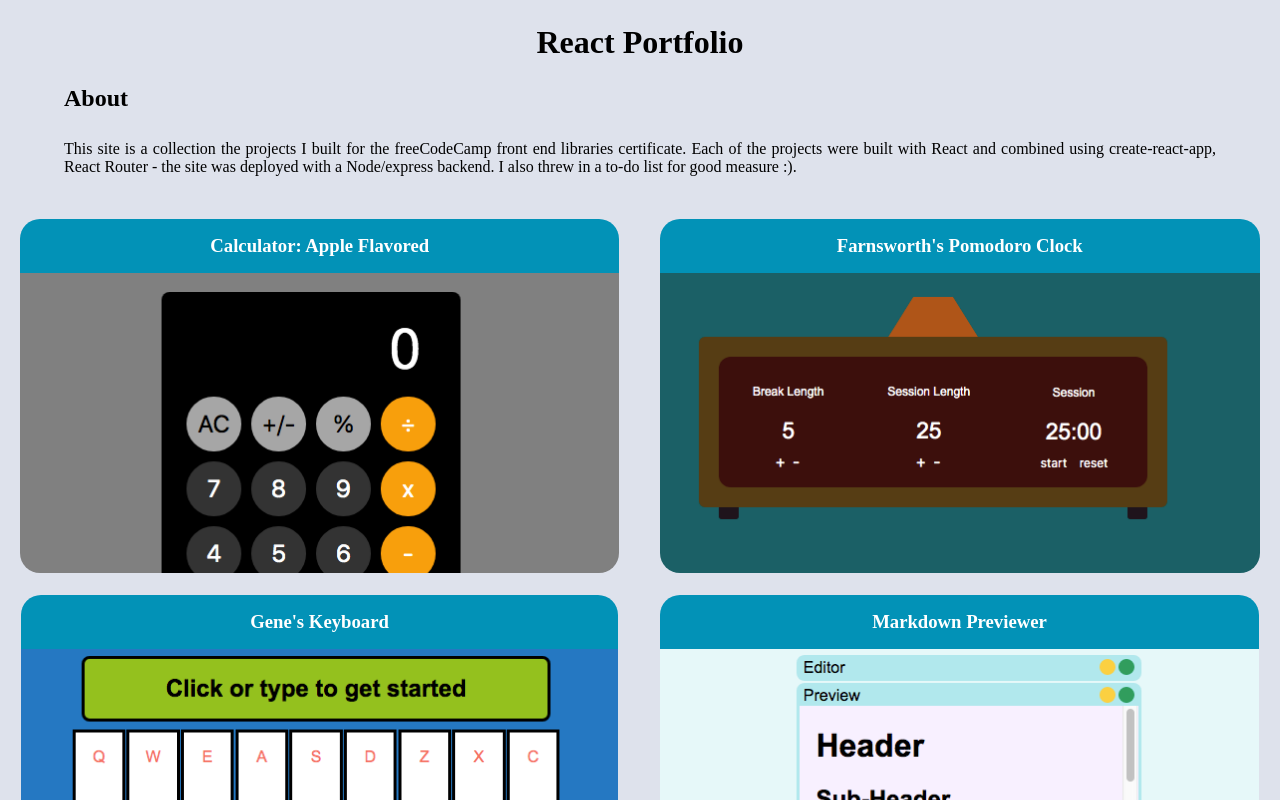
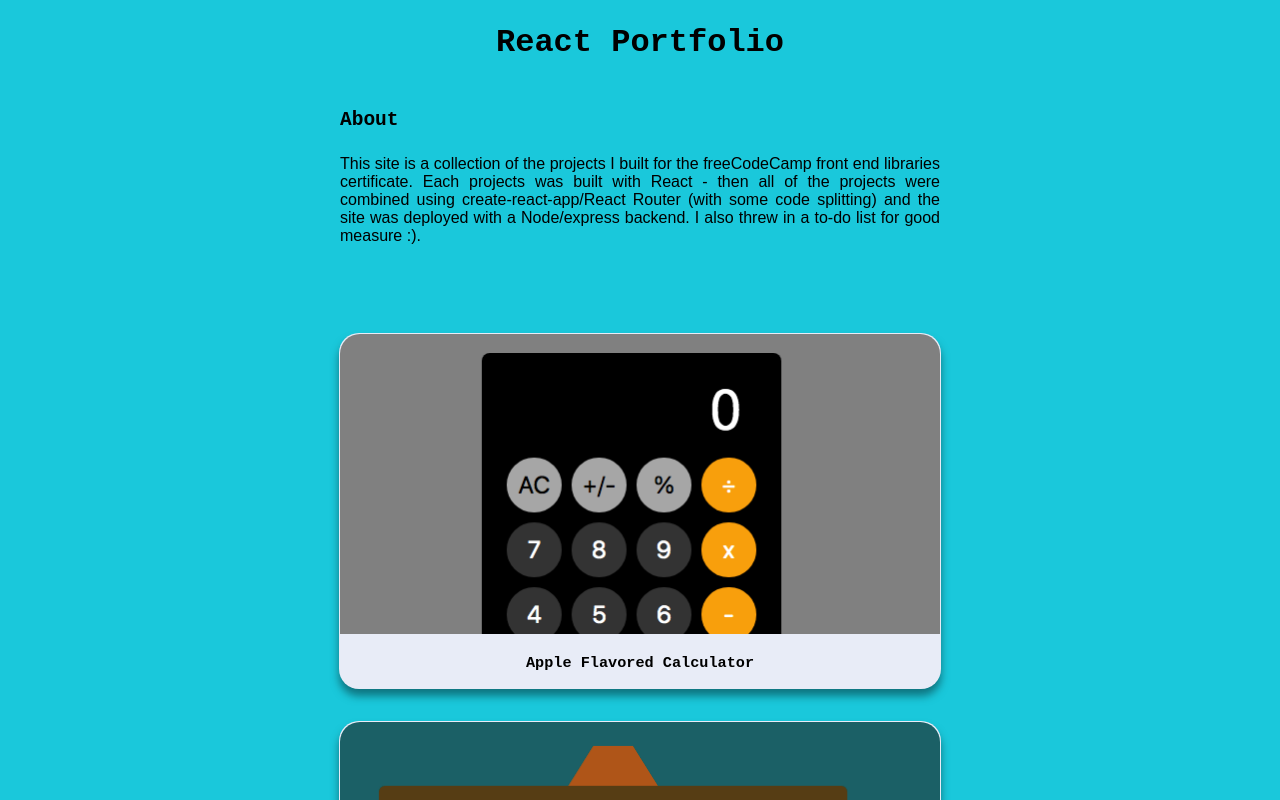
Before and after one commit to JohnathonHutt/react-portfolio, a React (Create React App) app: page / in a window 1280 px wide. Shown: the top 800 px of the page. Built offline with nearby package versions, Linux system fonts and the light colour scheme.

Commit message:
Update Home page styles

```diff
--- a/src/App.css
+++ b/src/App.css
@@ -5,6 +5,7 @@ html, body {
 }
 
 body {
-  background-color: #DEE2EC;
+  background-color: #1AC8DB;
   text-align: center;
+  font-family: monospace;
 }
--- a/src/components/home/index.css
+++ b/src/components/home/index.css
@@ -1,19 +1,18 @@
-/*
-li {
-  list-style-type: none;
-} */
 
 .h-title {
+  font-size: 2rem;
   margin: 1.5rem auto;
 }
 
 .h-about-wrapper {
-  margin: 0 auto;
+  margin: 3rem auto;
   width: 90vw;
   text-align: left;
+  max-width: 600px;
 }
 
 .h-desc {
+  font-family: arial;
   display: inline-block;
   margin: 0.5rem auto 1.5rem auto;
   text-align: justify;
@@ -21,38 +20,52 @@ li {
 
 .h-link-wrapper {
   display: inline-flex;
-  flex-wrap: wrap;
-  justify-content: space-around;
+  flex-direction: column;
+  margin-bottom: 1rem;
 }
 
 .h-link {
   text-decoration: none;
-  color: white;
+  color: black;
 }
 
 .h-project-tile {
   border-radius: 20px;
+  background-color: rgb(232, 236, 247);
+  border: 1px solid transparent;
+  box-shadow: 0 7px 8px rgb(15, 116, 127);
+  margin: 1rem 0;
 }
 
-.h-link:hover {
-  color: blue;
+.h-project-tile:hover {
+  box-shadow: 0 10px 15px rgb(15, 116, 127);
 }
 
 .h-projectTitle {
-  background-color: #0292B7;
+  background-color: inherit;
   width: 100%;
   max-width: 600px;
-  border-top-left-radius: 20px;
-  border-top-right-radius: 20px;
-  margin-bottom: 0;
+  border-bottom-left-radius: 20px;
+  border-bottom-right-radius: 20px;
+  margin: 0;
   padding-top: 1rem;
   padding-bottom: 1rem;
 }
 
 .h-image {
   max-width: 600px;
+  width: 100%;
   max-height: 300px;
-  border-bottom-left-radius: 20px;
-  border-bottom-right-radius: 20px;
-  margin-bottom: 0;
+  border-top-left-radius: 20px;
+  border-top-right-radius: 20px;
+  margin: 0;
 }
+
+@media (max-width: 650px) {
+  .h-link-wrapper {
+    width: 95%;
+  }
+  .h-about-wrapper {
+    margin: 0.5rem auto 0 auto;
+  }
+}
--- a/src/components/home/index.js
+++ b/src/components/home/index.js
@@ -12,7 +12,7 @@ function Home(props) {
       <h1 className="h-title">React Portfolio</h1>
       <div className="h-about-wrapper">
         <h2>About</h2>
-        <p className="h-desc">This site is a collection the projects I built for the freeCodeCamp front end libraries certificate. Each of the projects were built with React and combined using create-react-app, React Router - the site was deployed with a Node/express backend. I also threw in a to-do list for good measure :).</p>
+        <p className="h-desc">This site is a collection of the projects I built for the freeCodeCamp front end libraries certificate. Each projects was built with React - then all of the projects were combined using create-react-app/React Router (with some code splitting) and the site was deployed with a Node/express backend. I also threw in a to-do list for good measure :).</p>
       </div>
       <RouteLinks />
     </div>
@@ -24,7 +24,7 @@ class RouteLinks extends React.Component {
     super(props);
     this.state = {
       linkData: [
-        {title: "Calculator: Apple Flavored", to: "/calculator", img: "assets/calc.png"},
+        {title: "Apple Flavored Calculator", to: "/calculator", img: "assets/calc.png"},
         {title: "Farnsworth's Pomodoro Clock", to: "/pomodoro", img: "assets/pom.png"},
         {title: "Gene's Keyboard", to: "/drums", img: "assets/drum.png"},
         {title: "Markdown Previewer", to: "/markdownPreviewer", img: "assets/markdown.png"},
@@ -39,8 +39,8 @@ class RouteLinks extends React.Component {
         {this.state.linkData.map((i) => (
           <Link className="h-link" to={i.to} key={i}>
             <div className="h-project-tile">
+              <img className="h-image" src={i.img} alt="A calculator" />
               <h3 className="h-projectTitle">{i.title}</h3>
-              <img className="h-image" src={i.img} alt="A calculator" />
             </div>
           </Link>
         ))}
@@ -50,13 +50,3 @@ class RouteLinks extends React.Component {
 }
 
 export default Home;
-
-
-// <ul id="route-links">
-//   <li><Link className="h-link" to="/calculator">Calculator!</Link></li>
-//   <li><Link className="h-link" to="/markdownPreviewer">Markodown Previewer!</Link></li>
-//   <li><Link className="h-link" to="/pomodoro">Pomodoro!</Link></li>
-//   <li><Link className="h-link" to="/todo">A to-do list!</Link></li>
-//   <li><Link className="h-link" to="/drums">Drums!</Link></li>
-//   <li><Link className="h-link" to="/quotes">Quotes!</Link></li>
-// </ul>
```
